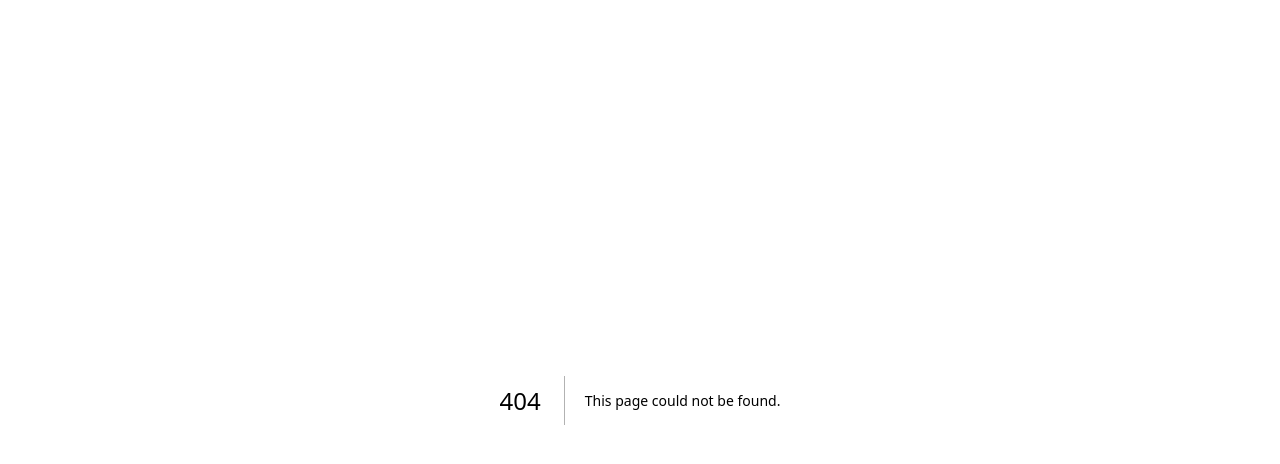
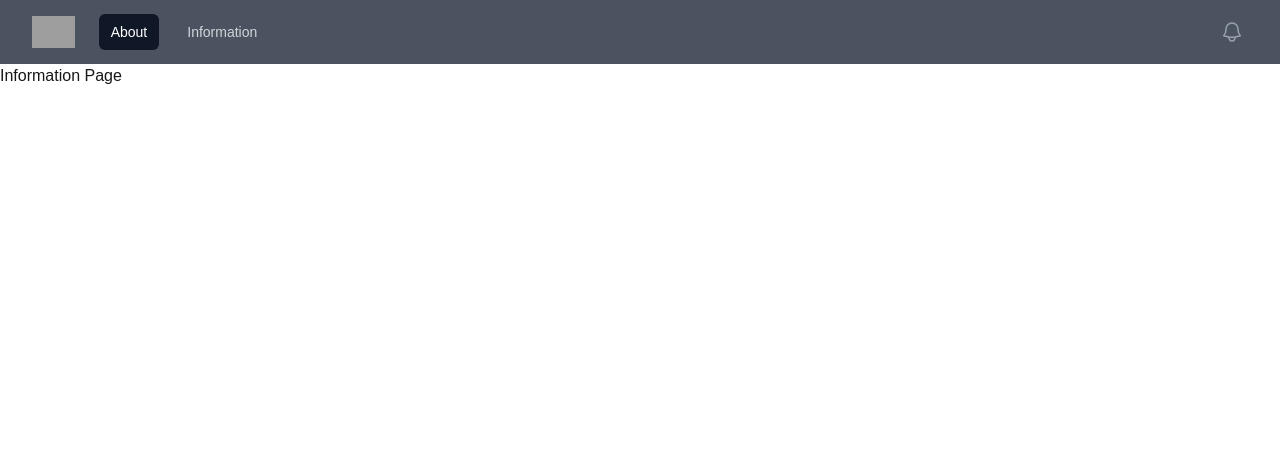
Before and after one commit to wongkj/dinosaur-viewer, a Next.js app: page /information in a window 1280 px wide. Before the commit this address had no page. Shown: the top 464 px of the page. Built offline with nearby package versions, Linux system fonts and the light colour scheme; grey boxes are pictures that could not be loaded.

Commit message:
feat: Adding an information page

```diff
--- /dev/null
+++ b/src/app/information/layout.tsx
@@ -0,0 +1,11 @@
+import React from "react";
+import { Navbar } from "../_components/Navbar/Navbar";
+
+export default function Layout({ children }: { children: React.ReactNode }) {
+  return (
+    <>
+      <Navbar />
+      {children}
+    </>
+  );
+}
--- /dev/null
+++ b/src/app/information/page.tsx
@@ -0,0 +1,13 @@
+"use client";
+
+import React from "react";
+
+const InformationPage: React.FC = () => {
+  return (
+    <div>
+      <h1>Information Page</h1>
+    </div>
+  );
+};
+
+export default InformationPage;
```
